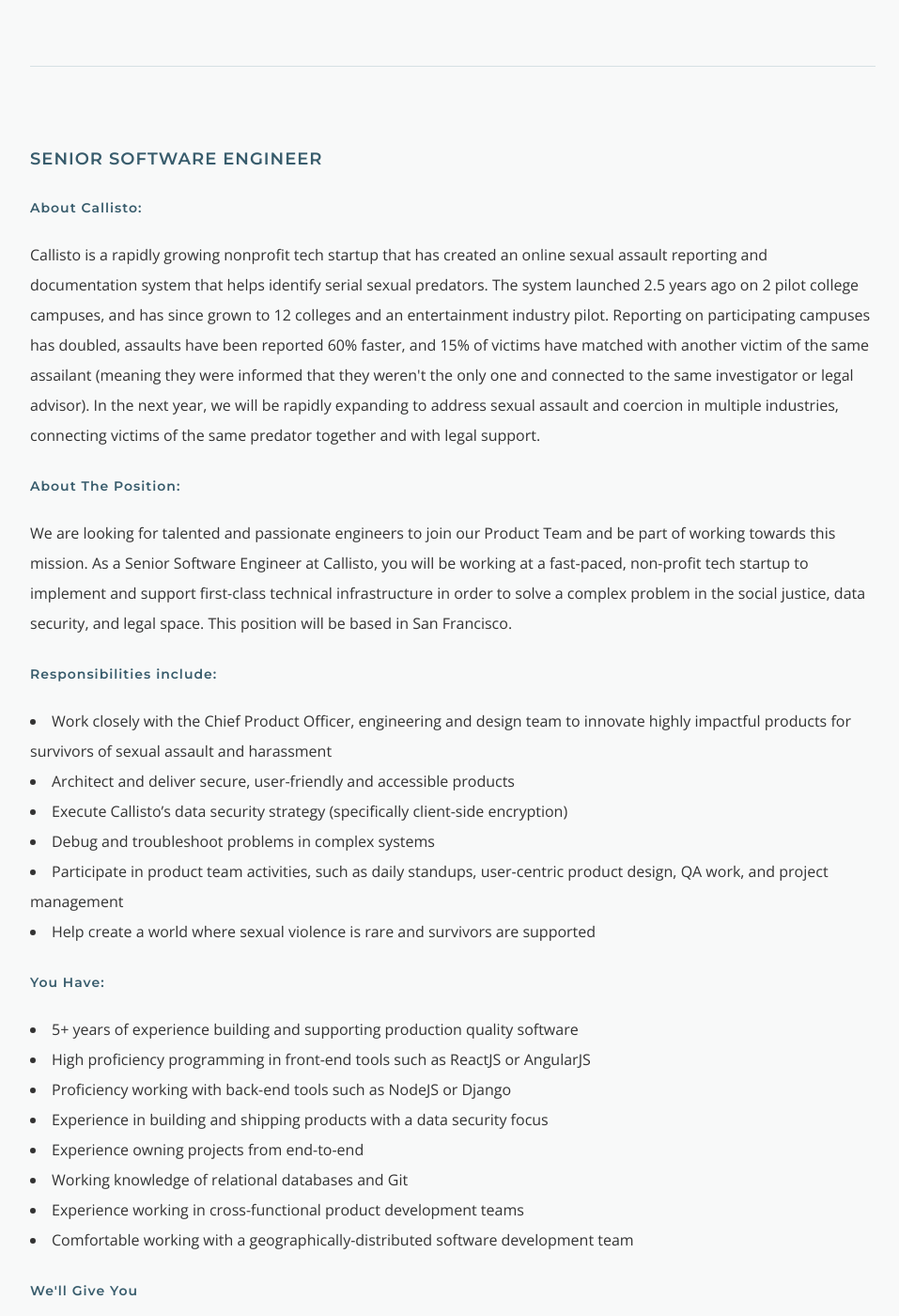
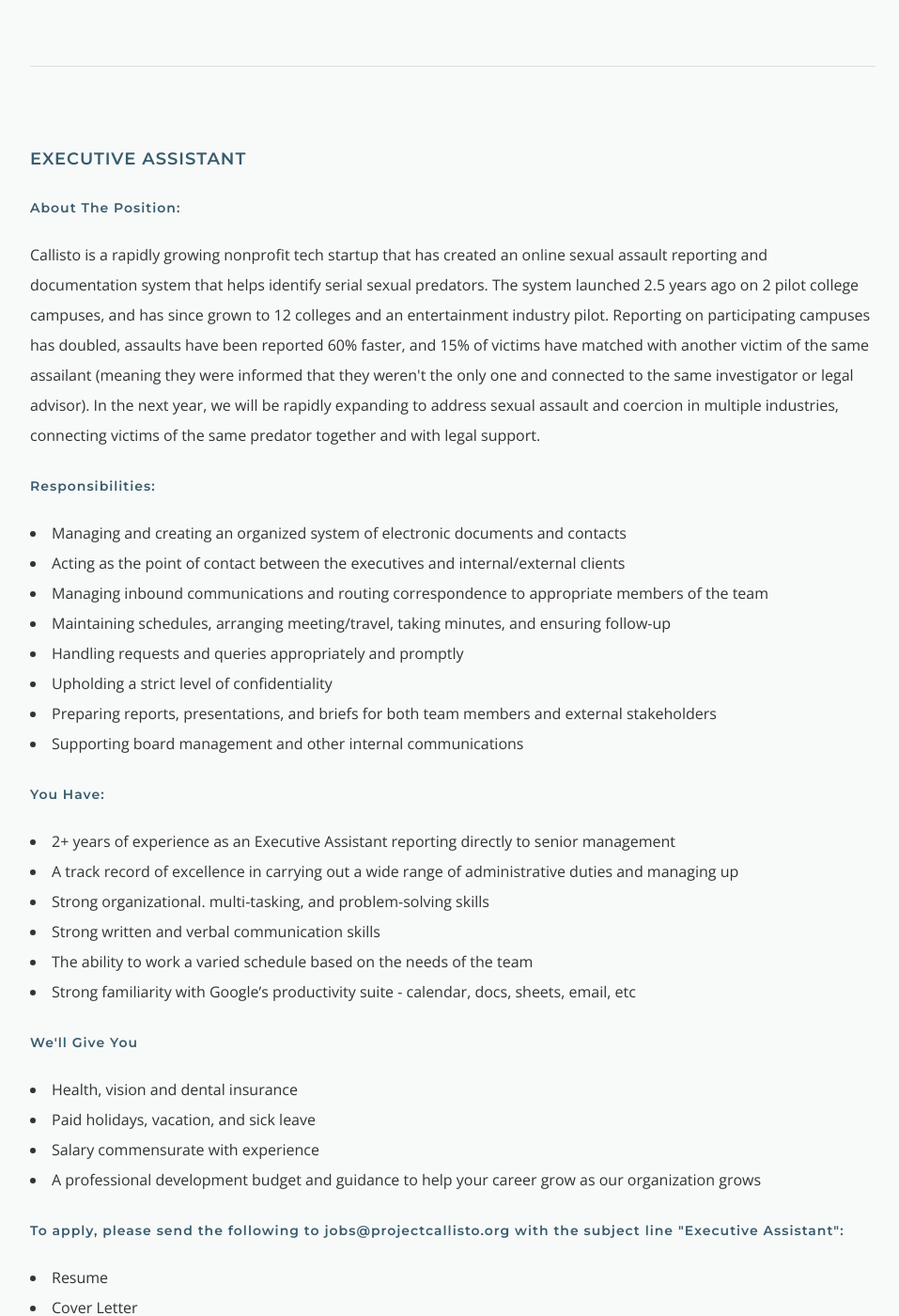
Before and after one commit to project-callisto/projectcallisto-dot-org, a Jekyll site: the page built from work-with-us.html, in a window 1280 px wide and 1400 px high, scrolled down 6166 px. Shown: the whole window at 94% size, without its empty margins (158-1115 px from the left). Built offline with Jekyll 4.4.1, drawn with Linux system fonts in a browser that asks for light colours; some of the changed text lies outside the part shown.

Commit message:
add back EXECUTIVE ASSISTANT

```diff
--- a/work-with-us.html
+++ b/work-with-us.html
@@ -131,6 +131,44 @@
         <p>We are an equal opportunity employer and value diversity at our organization. We do not discriminate on the basis of race, religion, color, national origin, gender, sexual orientation, age, marital status, veteran status, or disability status.</p>
         <br />
     </div>
+    <div class="paragraph-content-spacer">
+        <h4 id="assistant">EXECUTIVE ASSISTANT</h4>
+        <h5>About The Position:</h5>
+        <p>Callisto is a rapidly growing nonprofit tech startup that has created an online sexual assault reporting and documentation system that helps identify serial sexual predators. The system launched 2.5 years ago on 2 pilot college campuses, and has since grown to 12 colleges and an entertainment industry pilot. Reporting on participating campuses has doubled, assaults have been reported 60% faster, and 15% of victims have matched with another victim of the same assailant (meaning they were informed that they weren't the only one and connected to the same investigator or legal advisor). In the next year, we will be rapidly expanding to address sexual assault and coercion in multiple industries, connecting victims of the same predator together and with legal support.</p>
+        <h5>Responsibilities:</h5>
+        <ul>
+            <li>Managing and creating an organized system of electronic documents and contacts</li>
+            <li>Acting as the point of contact between the executives and internal/external clients</li>
+            <li>Managing inbound communications and routing correspondence to appropriate members of the team</li>
+            <li>Maintaining schedules, arranging meeting/travel, taking minutes, and ensuring follow-up</li>
+            <li>Handling requests and queries appropriately and promptly</li>
+            <li>Upholding a strict level of confidentiality</li>
+            <li>Preparing reports, presentations, and briefs for both team members and external stakeholders</li>
+            <li>Supporting board management and other internal communications</li>
+        </ul>
+        <h5>You Have:</h5>
+        <ul>
+            <li>2+ years of experience as an Executive Assistant reporting directly to senior management</li>
+            <li>A track record of excellence in carrying out a wide range of administrative duties and managing up</li>
+            <li>Strong organizational. multi-tasking, and problem-solving skills</li>
+            <li>Strong written and verbal communication skills</li>
+            <li>The ability to work a varied schedule based on the needs of the team</li>
+            <li>Strong familiarity with Google’s productivity suite - calendar, docs, sheets, email, etc</li>
+        </ul>
+        <h5>We'll Give You</h5>
+        <ul>
+            <li>Health, vision and dental insurance</li>
+            <li>Paid holidays, vacation, and sick leave</li>
+            <li>Salary commensurate with experience</li>
+            <li>A professional development budget and guidance to help your career grow as our organization grows</li>
+        </ul>
+        <h5>To apply, please send the following to jobs@projectcallisto.org with the subject line "Executive Assistant":</h5>
+        <ul>
+            <li>Resume</li>
+            <li>Cover Letter</li>
+        </ul>
+        <p>We are an equal opportunity employer and value diversity at our organization. We do not discriminate on the basis of race, religion, color, national origin, gender, sexual orientation, age, marital status, veteran status, or disability status.</p>
+    </div>
     <div class="paragraph-content-spacer spacer-with-underline">
         <h4 id="eng">SENIOR SOFTWARE ENGINEER</h4>
         <h5>About Callisto:</h5>
```
